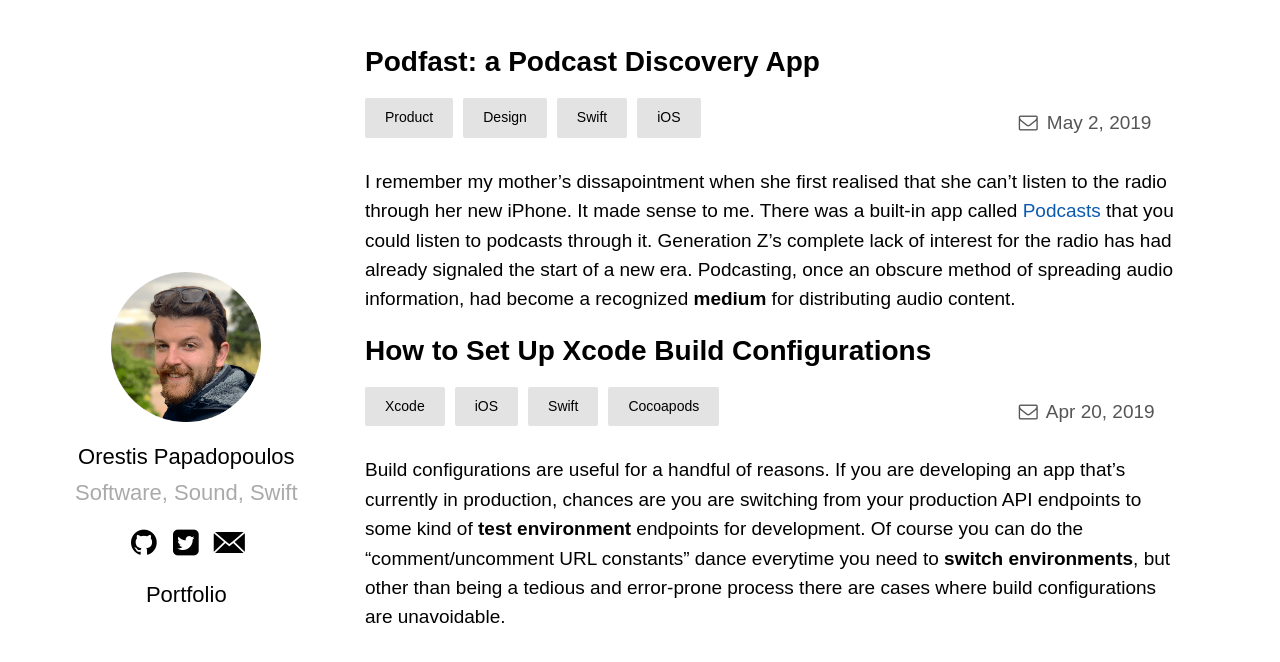
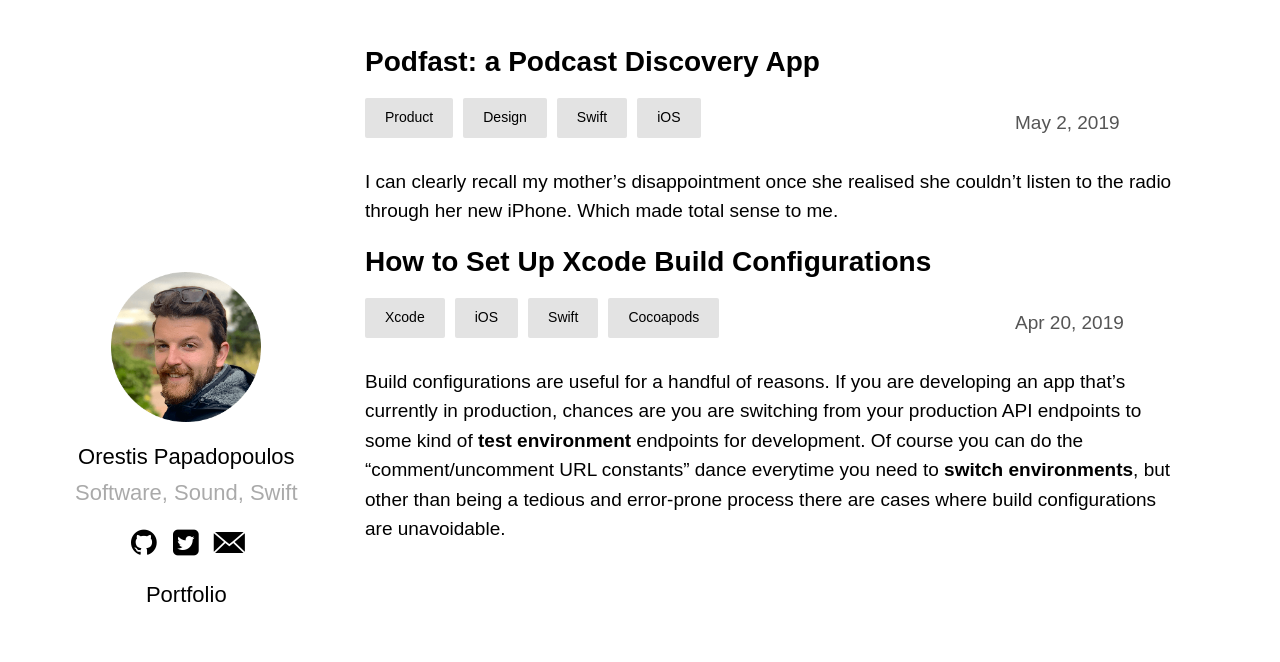
Before and after one commit to orjpap/orjpap.github.io, a Jekyll site: the page built from index.md, in a window 1280 px wide. Shown: the top 662 px of the page. Built offline with Jekyll 4.4.1, drawn with Linux system fonts in a browser that asks for light colours; Markdown is read by kramdown in place of the engine named in the settings; some of the changed lines change nothing that is shown.

Commit message:
Podfast blog edit

```diff
--- a/_layouts/home.html
+++ b/_layouts/home.html
@@ -23,7 +23,6 @@
             {%- endfor -%}
           </ul>
           <div class="post-date">
-            <i class="icon-calendar"></i>
             {{ post.date | date: date_format }}</div>
         </div>
         <div class="post">
--- /dev/null
+++ b/_posts/2019-05-02-iOS-podfast-edit.md
@@ -0,0 +1,95 @@
+---
+
+layout: post
+title:  "Podfast: a Podcast Discovery App"
+date:   2019-05-02 21:03:36 +0530
+categories: Product Design Swift iOS
+
+---
+
+I can clearly recall my mother's disappointment once she realised she couldn’t listen to the radio through her new iPhone. Which made total sense to me.
+
+At the time there was only a built-in app called [Podcasts](https://apps.apple.com/us/app/apple-podcasts/id525463029) that allowed you to listen to podcasts. Also, Generation Z's complete lack of interest in the radio experience had already signaled the start of a new era. Podcasting, once an obscure process of transmitting audio content, had now become a distinguished medium for its distribution.
+
+When old media are replaced by new ones, some of their features are dropped ‘cause they no longer serve a purpose. Podfast was inspired by the original process of discovering new radio stations through AM/FM **scanning**, a process so undoubtedly joyous and adventuresome for quite a few people that there's even a hobby invented for indulging in it, called [DXing](https://en.wikipedia.org/wiki/DXing). My idea was that the concept of radio discovery can incorporate so much more user value than just the induction of nostalgic feelings to the users (like, creating a typewriter app does, for example). Since ideas transcend media, its **essence** could be rebottled and repurposed for the Podcast era and even be further expanded.
+
+I thought hard on the radio discovery process and I found that the main characteristics defining it are:
+
+1. **Chance:** In case you don’t tune in to your favourite program in time, chance is always involved in the program you will tune in to eventually, also in its elapsed time.
+2. **Audio Cues**: instead of visual cues. Even though you can see which frequency corresponds to a specific position of the knob, only the audio provides you with information about whether you are going to like what you hear or not.
+3. **Locality**: When you move to another country or region, you will tune in to entirely different stations.
+
+## Implementation
+
+Getting started, at the top level, I described what I was trying to build in the form of a simple **user story**:
+
+> As a listener I want to discover podcasts by scrolling while listening to them
+
+This was pretty much it. This single user story has since spawned a lot of other stories, tasks, sub-tasks etc. These sub-stories all revolve around the three above-mentioned characteristics. The process was:
+(a) think of a scenario
+(b) write code that implements it
+(c) assess the value it adds for the user
+(d) integrate it into the app. That's how I made an iOS app **prototype** pretty quickly, implementing this user story into local podcast audio files and just a [UISlider](https://developer.apple.com/documentation/uikit/uislider).
+
+<video controls width="320" height="576">
+  <source src="/assets/images/2019-14-20-podfast.assets/podfast_early_prototype.mp4">
+Your browser does not support the video tag.
+</video>
+
+My next step was to use some real **data sources**. I turned to [iTunes RSS Feed Generator](https://rss.itunes.apple.com/en-us), a publicly accessible API which returns a [JSON file](https://rss.itunes.apple.com/api/v1/gr/podcasts/top-podcasts/all/100/explicit.json) with the Top 100 Podcasts in different regions, regularly updated on an almost weekly basis. After collecting this data I had to jump through some hoops - I won’t bore you with the details - to get the metadata for each podcast (XML RSS feed parsing anyone? 😁) but thankfully, the podcast RSS feed tags are properly standardized in order to get parsed by iTunes, Spotify etc.
+
+At this point, I realised that the less the app's core logic knows about the **specifics** of the various data sources, the better for the app. To achieve this separation, I spent some weeks researching the most common app architecture patterns and ended up re-writing my hacky/scripty view controller logic by using something very similar to [Viper](https://www.objc.io/issues/13-architecture/viper/) and [Uncle Bob's clean architecture](https://blog.cleancoder.com/uncle-bob/2012/08/13/the-clean-architecture.html) but not exactly any of them. For those of you who are interested, you can take a look at the folder called [Use Cases](https://github.com/orjpap/podfast/tree/master/PodFast/Use%20Cases/Discovery) and let me know what you think (I’m suspecting I have committed some over-abstraction crimes here). Anyway, my goal behind all this was very clear: I wanted to be able to **switch data sources** on a whim, without having to re-write half of my app. This proved to be very valuable when remote configuration feeding podcast data was added.
+
+I also noticed that podcasts could be organised **by category** and that was pretty neat, since such a minimal visual cue is not prominent enough to distract the user from **listening**. Finally, I replaced the slider with a [UICollectionView](https://developer.apple.com/documentation/uikit/uicollectionview) to display the category names and also wrote some simple collision logic:
+
+<video controls width="320" height="576">
+  <source src="/assets/images/2019-14-20-podfast.assets/podfast_early_prototype2.mp4">
+Your browser does not support the video tag.
+</video>
+
+That was the **prototype** I showed to the visual artist/writer Vasia Bakogianni, also known as [@kroutsef](https://www.kroutsef.com) and asked her to work as a **graphic designer** for the app. She took it all in and we got straight to work. After a few interesting conversations, brainstorming sessions and design iterations she came up with the **app icon**:
+
+<img src="/assets/images/2019-14-20-podfast.assets/podfast_logo.PNG" alt="podfast_logo" style="zoom:50%;" class ="center"/>
+
+Vasia has not only worked as a designer for the project, but since she is an avid podcast listener, she has also provided valuable feedback on the user experience, as well as hours of interesting app and non-app related conversations. After taking a **short break**, where we had to work on various other projects, we got back to ‘Podfast’ and decided to push towards the app release by setting a strict release date. Since we’d done a lot of groundwork and the concept had already been solidified, we finalized the **designing** aspect of it shortly after:
+
+![design_screenshot](/assets/images/2019-14-20-podfast.assets/design_screenshot.png)
+
+From a software perspective we agreed on a **subset** of features that would be included in the release, a sort of minimum viable product (**MVP**) approach, based on the following principle: before making a significant time and effort investment we have to set out to release the product, deliver it to the users and then channel their input back into the process of development.
+
+Shortly prior to the big release, I realised that since there is **streaming** involved and the loading time experience ranges from “seemingly instant” to "slower than death caused by a natural cause”, we needed a way to indicate the **buffering state**. We decided to go with something different from the established spinner/loader pattern and use **radio static sounds**. The current, simplified implementation has a static sound sample played when [AVPlayer](https://developer.apple.com/documentation/avfoundation/avplayer) is [having a rough time](https://github.com/orjpap/podfast/blob/120ef148529dfffed1151919402ca0022014a85d/PodFast/Use%20Cases/Discovery/AudioPlayer.swift#L118-L188) buffering. Of course, there is definitely room for improvement by obviously inserting **procedural sound design** into the concept. Spinners are the ultimate playground for graphic designers, so let's also give sound designers the opportunity to indicate **loading states**.
+
+<video controls width="320" height="576">
+  <source src="/assets/images/2019-14-20-podfast.assets/streaming_static.mp4">
+Your browser does not support the video tag.
+</video>
+
+Over a period of one week and a few micro-features later, some of which are:
+
+1. Categories are sorted out by “most listened”
+2. A listen is defined as “1 minute of listening”
+3. Podcast details appear after 30 seconds of listening to a podcast, in order to encourage the listener to pay attention to the audio.
+4. The episode seek time is related to the app's start time.
+5. Curated podcast sources can by dynamically added to the data set. Thanks to [Firebase Remote Configuration](https://firebase.google.com/docs/remote-config),
+
+we finally had our **1.0 release**!
+
+![podfast_gif](/assets/images/podfast_portfolio_halfsize_15.gif)
+
+## Where to next?
+
+You can download the app for free from the App Store and give it a try.
+
+[<img src="/assets/images/download_on_the_app_store.svg" class="appstoreDownload">](https://apps.apple.com/us/app/podfast/id1507685149?ls=1)
+
+Our users have already done a great job sharing their feedback with us. We are bound to release an update soon, with improved features that were assimilated thanks to their suggestions. We would also love to hear your own **feedback** on the app [Send us an email](mailto:orjpap@gmail.com) or get in touch on Twitter [@orjpap](https://twitter.com/OrestisPapadop8), [@kroutsef](https://twitter.com/vasiabakogianni). Feel free to share with us your favourite podcasts and the category they belong to as well, so we can add them to our collection.
+
+There is still a lot to learn and improve, so further optimization in the departments of **streaming logic**, **sound design** and **visuals** of the app is inevitable. Besides, we’re planning to introduce the parameter of **locality** mentioned above. Instead of just selecting from the US Top 100 and our curated podcasts, the user will be able to discover podcasts that are popular in their respective country.
+
+An **Android app** is also in the making by [Petros Koutsokeras](https://github.com/Pkoutsokeras)
+
+The **source code** is available for free and can be found on [Github](https://github.com/orjpap/podfast), I'm open to discussions about the implementation/architecture of the app and points that can and should be improved.
+
+To sum up, I will just quote Vasia's carefully crafted words:
+
+> Podfast is, after all, not a digital radio simulation that aspires to send you on a nostalgia trip. It is a tool that re-establishes the user trust in a carefully selected bunch of cultural products picked by the users themselves without strain.
--- a/_posts/2019-05-02-iOS-podfast.md
+++ /dev/null
@@ -1,89 +0,0 @@
----
-
-layout: post
-title:  "Podfast: a Podcast Discovery App"
-date:   2019-05-02 21:03:36 +0530
-categories: Product Design Swift iOS
-
----
-
-I remember my mother's dissapointment when she first realised that she can't listen to the radio through her new iPhone. It made sense to me. There was a built-in app called [Podcasts](https://apps.apple.com/us/app/apple-podcasts/id525463029) that you could listen to podcasts through it. Generation Z's complete lack of interest for the radio has had already signaled the start of a new era. Podcasting, once an obscure method of spreading audio information, had become a recognized **medium** for distributing audio content.
-
-When old mediums get replaced by new ones, some features of the old medium are dropped or do not serve a purpose in the new medium. Podfast was inspired by the process of discovering new radio stations by **scanning** through the FM/AM frequencies. A process so joyous and adventurous - at least to some people -  that there's even a hobby for it, called [DXing](https://en.wikipedia.org/wiki/DXing). My idea was that the value of radio discovery could be far greater than just inducing nostalgic feelings to users (creating a typewriter app for example). Since ideas transcend mediums, its **essence** could be brought into the Podcast era and even be expanded on.
-
-The three main characteristics that define the radio discovery process are:
-
-1. **Chance:** In case you are not tuning in on time for your favourite program, there is always chance involved in what program you will tune in and also of its elapsed time.
-2. **Audio Cues**: instead of visual cues. Even though you can see which frequency corresponds to that specific position of the knob, only the audio provides you with information about whether you are going to like what you are hearing or not.
-3. **Locality**: When you move to another country or region, you can tune in to different stations.
-
-## Implementation
-
-To get started, at the top level, I described what I was trying to build as a simple **user story**:
-
-> As a listener I want to discover podcasts by scrolling while listening to them
-
-This is pretty much it. This single user story had since sprawled many more stories, tasks, sub-tasks etc. These substories revolved around the three main characteristics described above. The process was: (a) think of a scenario (b) write code that implements it (c) evaluate the value it adds for the user (d) integrate it into the app. That's how I quickly made an iOS app **prototype** implementing this user story with local podcast audio files and just a [UISlider](https://developer.apple.com/documentation/uikit/uislider).
-
-<video controls width="320" height="576">
-  <source src="/assets/images/2019-14-20-podfast.assets/podfast_early_prototype.mp4">
-Your browser does not support the video tag.
-</video>
-
-The next step was to use some real **data sources**. I turned to [iTunes RSS Feed Generator](https://rss.itunes.apple.com/en-us), a publicly acessible API which returns a [JSON file](https://rss.itunes.apple.com/api/v1/gr/podcasts/top-podcasts/all/100/explicit.json) with the Top 100 Podcasts in different regions, updating almost every week. After collecting this data I had to jump through some hoops - I will not bore you with the details - to get the metadata for each podcast (XML RSS feed parsing anyone? 😁) but thankfully, the podcast RSS feed tags are well standardized in order to get parsed by iTunes, Spotify etc.
-
-At this point, I realised that the less the app's core logic knows about the **specifics** of the various data sources, the better. To achieve this separation I spent some weeks researching the most common app architecture patterns and ended up re-writing my hacky/scripty view controller logic using something very similar to [Viper](https://www.objc.io/issues/13-architecture/viper/) and [Uncle Bob's clean architecture](https://blog.cleancoder.com/uncle-bob/2012/08/13/the-clean-architecture.html) but not exactly it. For those of you who are interested have a look at the folder called [Use Cases](https://github.com/orjpap/podfast/tree/master/PodFast/Use%20Cases/Discovery) and let me know what you think (I believe I might have commited over-abstraction crimes). Anyway, there was a clear goal behind it: to be able to **switch data sources** on a whim, without having to re-write half of my app. That have proved to be very valuable when a remote configuration feeding podcast data was added.
-
-I also noticed that podcasts can be organised **by category** and that was pretty neat, since such a minimal visual cue is not enough to distract the user from **listening**. Finally, I replaced the slider with a [UICollectionView](https://developer.apple.com/documentation/uikit/uicollectionview) to display the category names and wrote some simple collision logic:
-
-<video controls width="320" height="576">
-  <source src="/assets/images/2019-14-20-podfast.assets/podfast_early_prototype2.mp4">
-Your browser does not support the video tag.
-</video>
-
-That was the **prototype** I showed to visual artist/writer Vasia Bakogianni, also known as [@kroutsef](https://www.kroutsef.com) and asked her to work as a **graphic designer** for the app. She accepted and we got straight to work. After a few interesting talks, brainstorming sessions and design iterations she came up with the **logo**:
-
-<img src="/assets/images/2019-14-20-podfast.assets/podfast_logo.PNG" alt="podfast_logo" style="zoom:50%;" class ="center"/>
-
-Vasia not only worked as a designer for the project, but since she is also an avid podcast listener she provided valuable feedback on the user experience, as well as hours of interesting conversation topics. After a **short break**, working on different projects, we got back and decided to push towards a release with a strict release date. Since we have done a lot of groundwork and the concept was already solidified, we finalised the **design** shortly after:
-
-![design_screenshot](/assets/images/2019-14-20-podfast.assets/design_screenshot.png)
-
-From the software's perspective we agreed on a **subset** of features that will be included in the release. A short of minimum viable product (**MVP**) approach, where before making a significant time and effort investement we set out to release the product to the users and then feed their input back into the process of development.
-
-On to the big release, I realised that since there is **streaming** involved and loading times can range from seemingly instant to a "slower than death from natural causes" experience we needed a way to indicate the **buffering state**. We decided to go with something different than the estabilished spinner/loader pattern and use **radio static sounds**. The current, simplistic implementation plays a static sound sample when [AVPlayer](https://developer.apple.com/documentation/avfoundation/avplayer) is [having a rough time](https://github.com/orjpap/podfast/blob/120ef148529dfffed1151919402ca0022014a85d/PodFast/Use%20Cases/Discovery/AudioPlayer.swift#L118-L188) with buffering. There is definitely room for improvement by introducing **procedural sound design** to this concept. Spinners are the ultimate playground for graphic designers, let's also give sound designers the opportunity to indicate **loading states**.
-
-<video controls width="320" height="576">
-  <source src="/assets/images/2019-14-20-podfast.assets/streaming_static.mp4">
-Your browser does not support the video tag.
-</video>
-
-Over the period of one week, and a few micro features later, some of which are:
-
-1. Categories are sorted by most listened
-2. A listen is defined as 1 minute of listening
-3. Podcast details appear after 30 seconds of listening to a podcast, in order to encourage the listener to pay attention to the audio.
-4. The episde seek time is relative to the app's start time.
-5. Curated podcast sources can by dynamically added to the data set. Thanks to [Firebase Remote Configuration](https://firebase.google.com/docs/remote-config)
-
-We finally had our **1.0 release**!
-
-![podfast_gif](/assets/images/podfast_portfolio_halfsize_15.gif)
-
-## Where to next?
-
-You can download the app for free on the App Store and give it a try.
-
-[<img src="/assets/images/download_on_the_app_store.svg" class="appstoreDownload">](https://apps.apple.com/us/app/podfast/id1507685149?ls=1)
-
-Our users have done a great job of sharing their feedback so far. We will shortly release an update including improvements informed by their suggestions. We would really love to hear your **feedback** on the app. [Send us an email](mailto:orjpap@gmail.com) or get in touch on Twitter [@orjpap](https://twitter.com/OrestisPapadop8), [@kroutsef](https://twitter.com/vasiabakogianni). Also, feel free to share with us your favourite podcasts and what category they belong to so that we can add them to our collection.
-
-There is a lot to learn and improve upon, there will be further optimisation to the **streaming logic**, **sound design** and **visuals** of the app. We will also introduce the notion of **locality**. Instead of just using the US Top 100 and our curated podcasts, you will be able to get podcasts that are famous in your country.
-
-An **Android app** is in the making by [Petros Koutsokeras](https://github.com/Pkoutsokeras)
-
-The **source code** is freely available and can be found on [Github](https://github.com/orjpap/podfast), I'm open to discussions about implementation/architecture of the app and points that can be improved.
-
-To finish, I will quote Vasia's carefully crafted words:
-
-> Podfast is, after all, not a digital radio simulation that aspires to send you on a nostalgia trip. It is a tool that re-establishes the trust in a carefully selected bunch of cultural products picked by the users themselves without strain.
```
